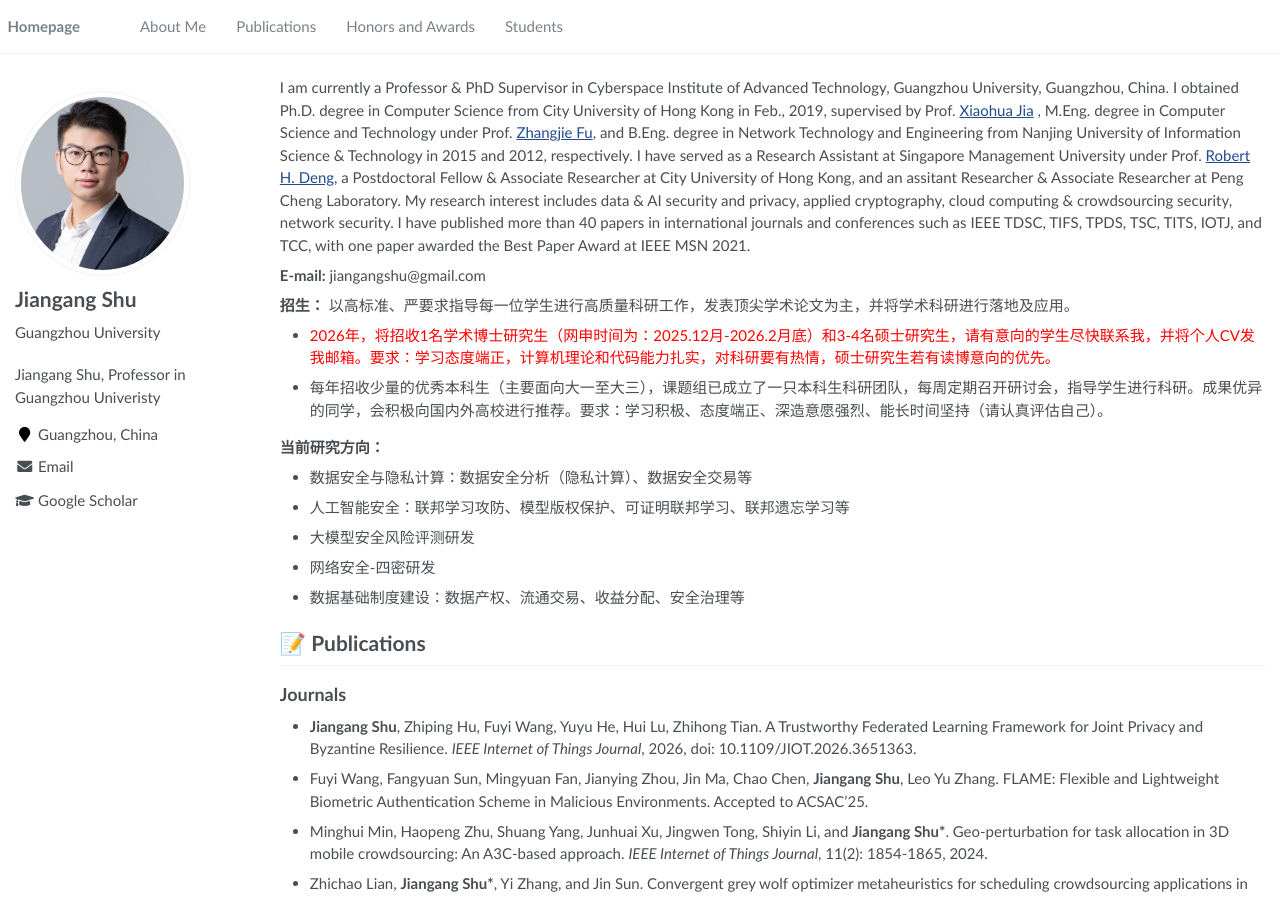
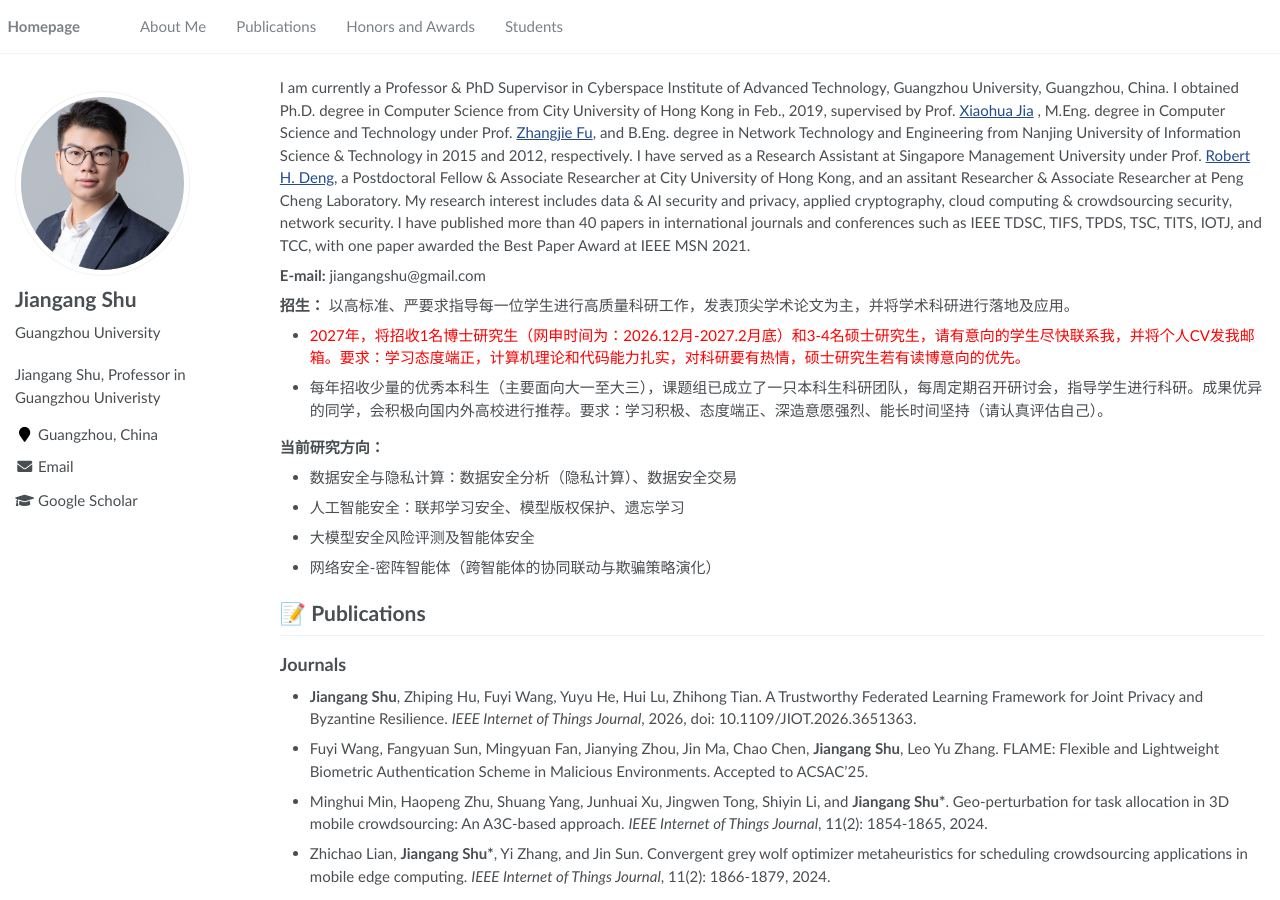
Before and after one commit to jgshu/jgshu.github.io, a Jekyll site: the page built from _pages/about.md, in a window 1280 px wide and 900 px high. Built offline with Jekyll 4.4.1, drawn with Linux system fonts in a browser that asks for light colours; some of the changed text lies outside the part shown.

Commit message:
Update about.md

```diff
--- a/_pages/about.md
+++ b/_pages/about.md
@@ -23,17 +23,16 @@ I am currently a Professor &#38; PhD Supervisor in Cyberspace Institute of Advan
 
 **招生：** 以高标准、严要求指导每一位学生进行高质量科研工作，发表顶尖学术论文为主，并将学术科研进行落地及应用。
 
-- <font color='red'> 2026年，将招收1名学术博士研究生（网申时间为：2025.12月-2026.2月底）和3-4名硕士研究生，请有意向的学生尽快联系我，并将个人CV发我邮箱。要求：学习态度端正，计算机理论和代码能力扎实，对科研要有热情，硕士研究生若有读博意向的优先。</font>
+- <font color='red'> 2027年，将招收1名博士研究生（网申时间为：2026.12月-2027.2月底）和3-4名硕士研究生，请有意向的学生尽快联系我，并将个人CV发我邮箱。要求：学习态度端正，计算机理论和代码能力扎实，对科研要有热情，硕士研究生若有读博意向的优先。</font>
 
 - 每年招收少量的优秀本科生（主要面向大一至大三），课题组已成立了一只本科生科研团队，每周定期召开研讨会，指导学生进行科研。成果优异的同学，会积极向国内外高校进行推荐。要求：学习积极、态度端正、深造意愿强烈、能长时间坚持（请认真评估自己）。
 
 **当前研究方向：**
 
-- 数据安全与隐私计算：数据安全分析（隐私计算）、数据安全交易等
-- 人工智能安全：联邦学习攻防、模型版权保护、可证明联邦学习、联邦遗忘学习等
-- 大模型安全风险评测研发
-- 网络安全-四密研发
-- 数据基础制度建设：数据产权、流通交易、收益分配、安全治理等
+- 数据安全与隐私计算：数据安全分析（隐私计算）、数据安全交易
+- 人工智能安全：联邦学习安全、模型版权保护、遗忘学习
+- 大模型安全风险评测及智能体安全
+- 网络安全-密阵智能体（跨智能体的协同联动与欺骗策略演化）
 
 
 <!--
```
Also changed, not shown: other parts of _pages/about.md (+2 -0 lines).
